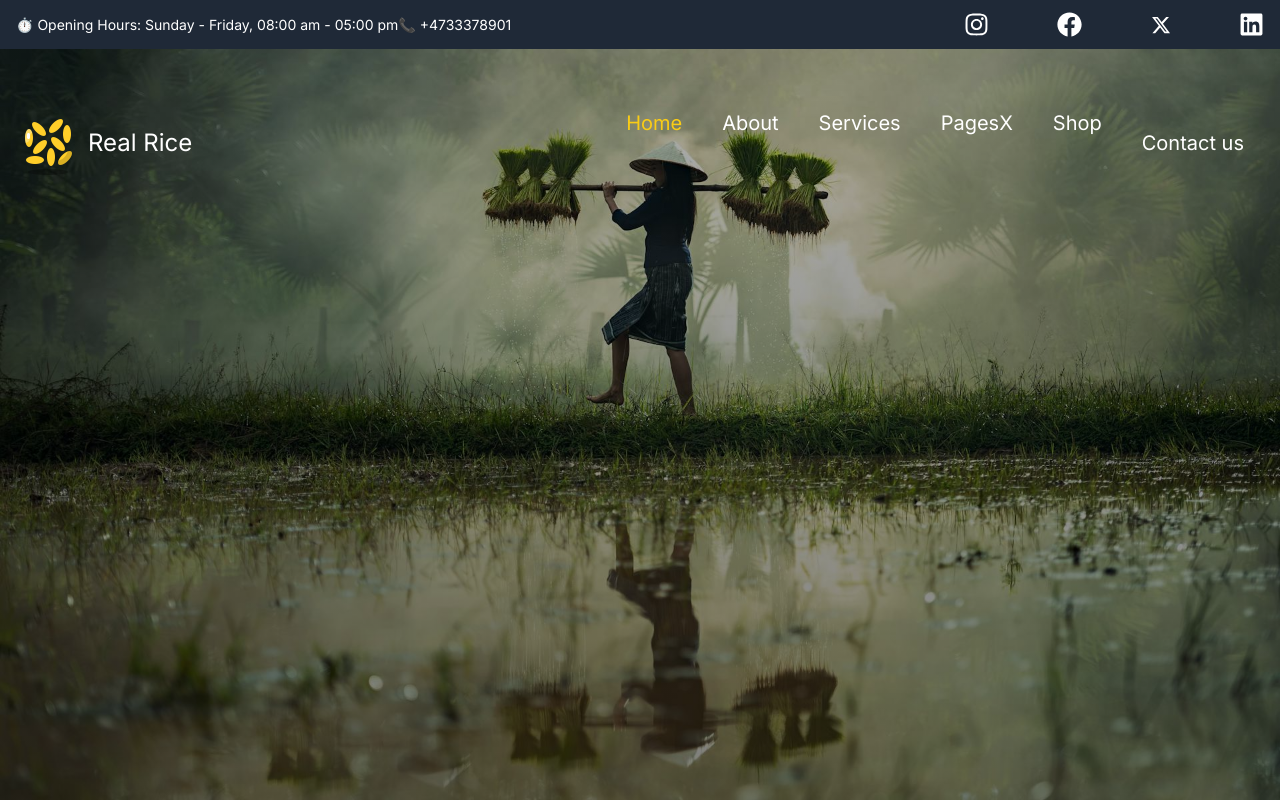
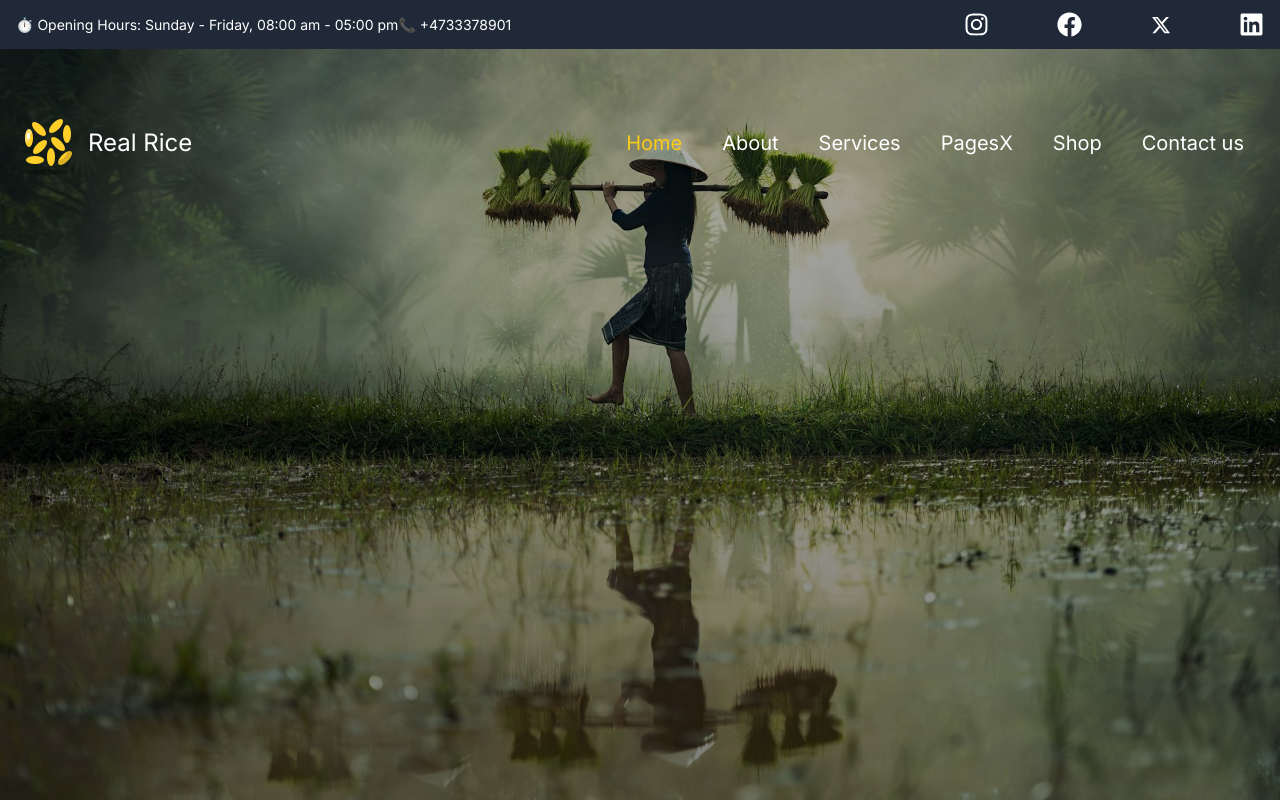
Before and after one commit to derikaquary/24-rice-official, a Next.js app: page / in a window 1280 px wide. Built offline with nearby package versions, Linux system fonts and the light colour scheme.

Commit message:
adding breakpoints sm to the Navlist

```diff
--- a/app/_components/NavList.js
+++ b/app/_components/NavList.js
@@ -17,7 +17,7 @@ function NavList({ isMenuOpen }) {
     <nav
       className={`sm:flex ${isMenuOpen ? "absolute left-0 top-[4rem] w-full bg-gray-800" : "hidden"} sm:relative sm:flex-row sm:space-x-6`}
     >
-      <ul className="flex flex-col gap-4 px-5 py-4 text-xl text-white sm:flex-row sm:space-x-6">
+      <ul className="flex flex-col gap-4 px-5 py-4 text-xl text-white sm:flex-row sm:items-center sm:space-x-6">
         <li>
           <Link href="/" passHref>
             <span
```
